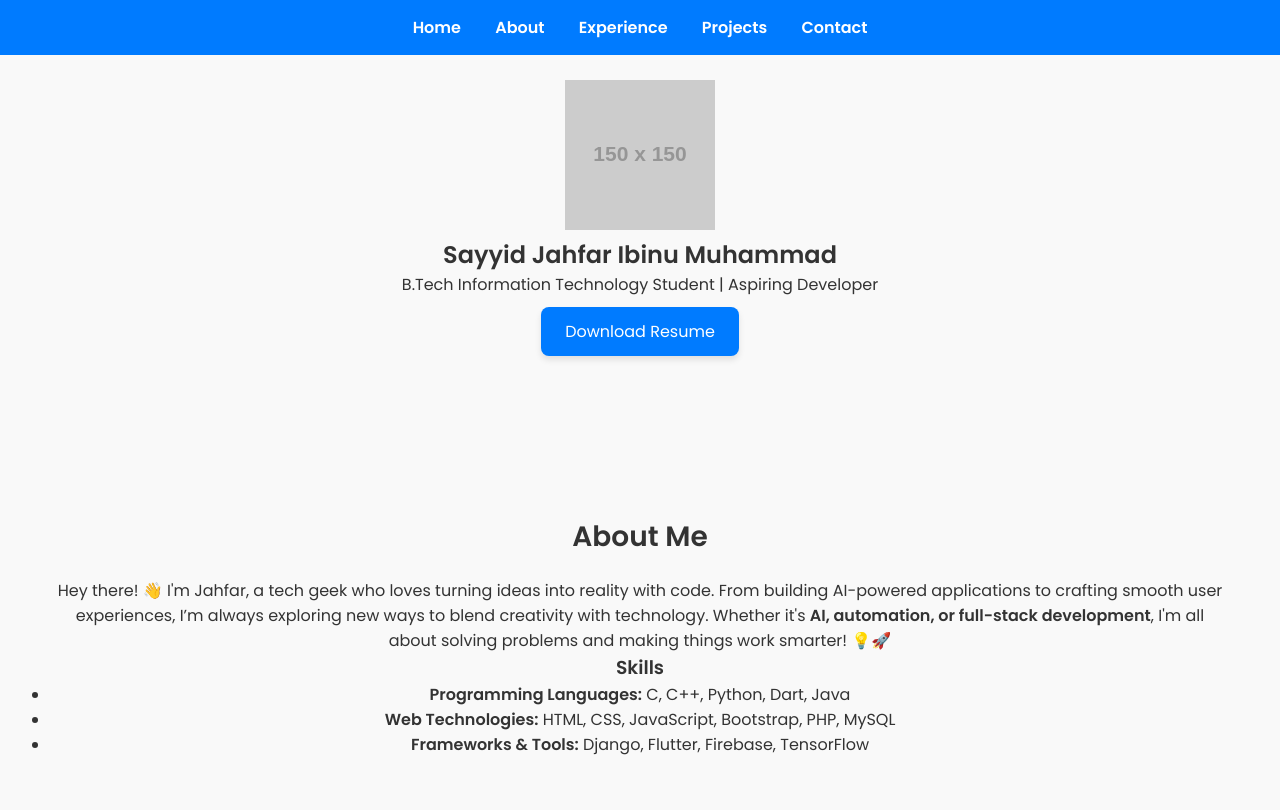
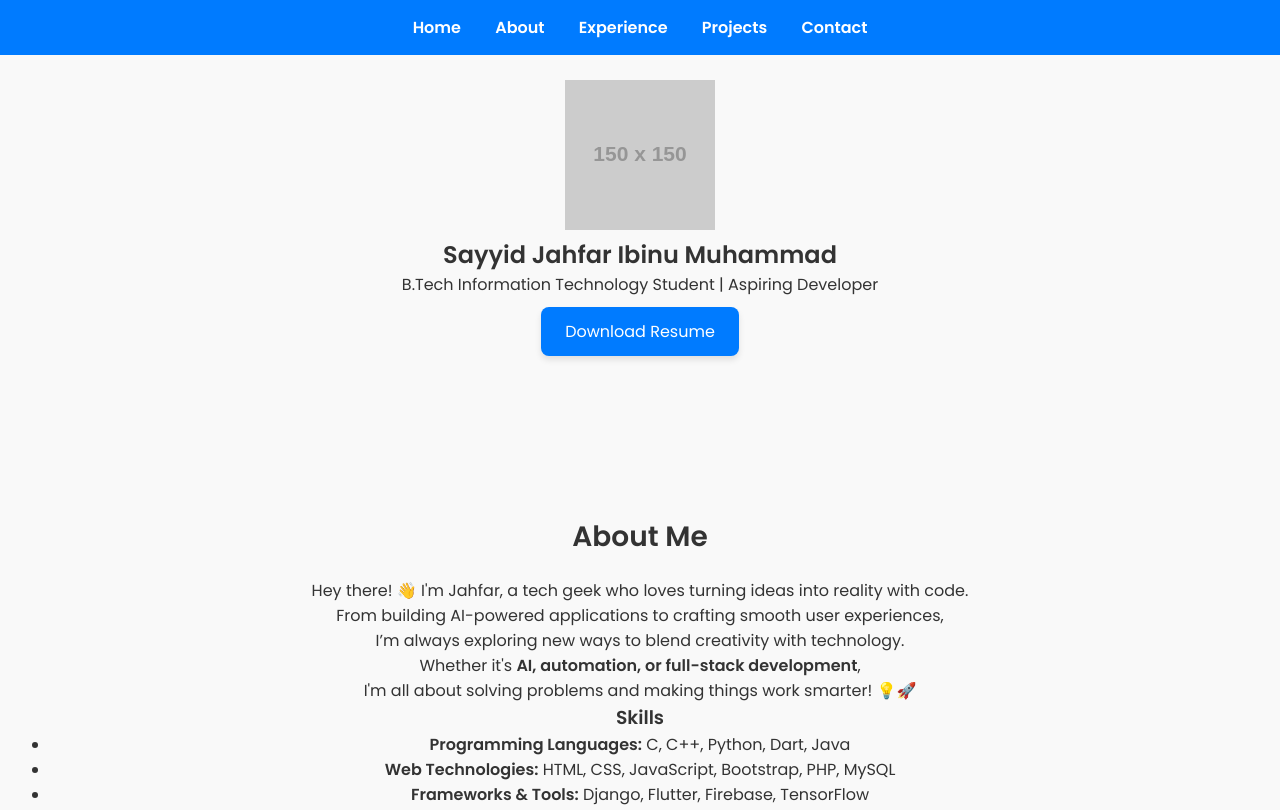
Before and after one commit to jah-117/jah-117.github.io, a plain HTML site: page index.html in a window 1280 px wide. Shown: the top 810 px of the page. Drawn offline with Linux system fonts and the light colour scheme; placeholder pictures from the web are drawn by us.

Commit message:
Update index.html

```diff
--- a/index.html
+++ b/index.html
@@ -32,11 +32,12 @@
   <!-- About Me Section -->
   <section id="about">
     <h2>About Me</h2>
-   <p>Hey there! 👋 I'm Jahfar, a tech geek who loves turning ideas into reality with code.
-     From building AI-powered applications to crafting smooth user experiences,
-     I’m always exploring new ways to blend creativity with technology.
-     Whether it's <strong>AI, automation, or full-stack development</strong>,
-     I'm all about solving problems and making things work smarter! 💡🚀</p> <h3>Skills</h3>
+   <p>Hey there! 👋 I'm Jahfar, a tech geek who loves turning ideas into reality with code.<br>
+     From building AI-powered applications to crafting smooth user experiences,  <br>
+     I’m always exploring new ways to blend creativity with technology.  <br>
+     Whether it's <strong>AI, automation, or full-stack development</strong>,<br>
+     I'm all about solving problems and making things work smarter! 💡🚀</p>
+    <h3>Skills</h3>
     <ul>
       <li><strong>Programming Languages:</strong> C, C++, Python, Dart, Java</li>
       <li><strong>Web Technologies:</strong> HTML, CSS, JavaScript, Bootstrap, PHP, MySQL</li>
```
